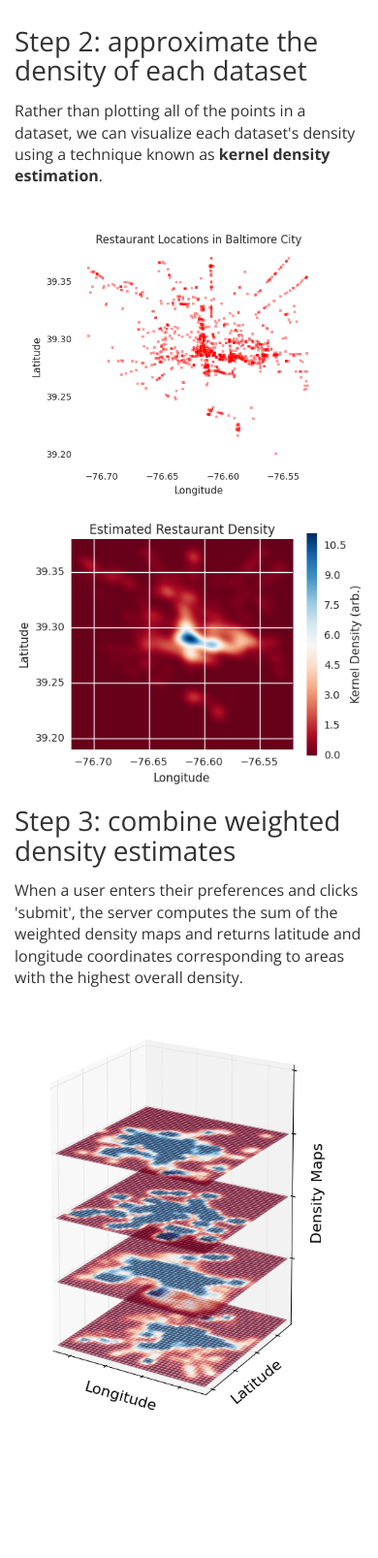
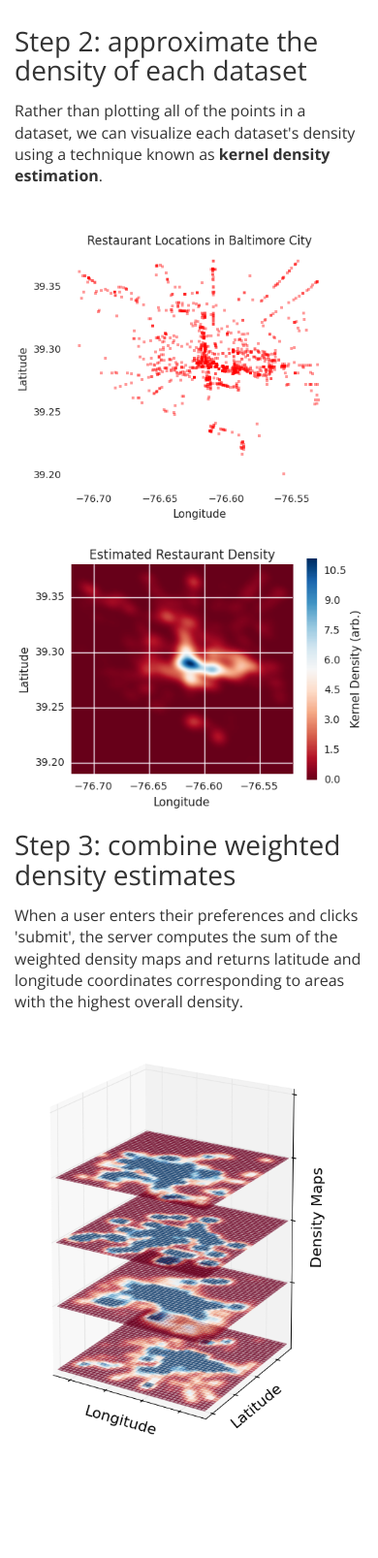
Before and after one commit to dvdwllc/stomping-grounds, a Python web app: template templates/index.html in a window 390 px wide. Shown: the part 2609-4216 px from the top of the page at 97% size. Run offline with Jinja, Linux system fonts and the light colour scheme; the template is opened without the code that fills it, so the values that code supplies are empty; some libraries are stand-ins or nearby versions; grey boxes are pictures that could not be loaded.

Commit message:
slight index mod

```diff
--- a/templates/index.html
+++ b/templates/index.html
@@ -114,7 +114,6 @@
 											<ul class="nav navbar-nav navbar-right">
 												<li class="active"><a href="#top">Home</a></li>
 												<li><a href="#recommendation">Compute a recommendation</a></li>
-                                                <li><a href="../static/clusters.html">View clusters</a></li>
 												<li><a href="#howitworks">Learn More</a></li>
 											</ul>
 										</div>
@@ -395,7 +394,7 @@
 							<iframe width="100%" height="360" frameborder="0" src="https://dvdwllc.cartodb.com/viz/5199023e-b948-11e5-9060-0e31c9be1b51/embed_map" allowfullscreen webkitallowfullscreen mozallowfullscreen oallowfullscreen msallowfullscreen></iframe>
                         </div>
                 </div>
-                <div class="row">
+                <div class="row object-non-visible" data-animation-effect="fadeIn">
                     <div class="col-md-6">
                         <h2 class="text text-left" align="left">Step 2: approximate the density of each dataset</h2>
                         <p class="lead text-left" align="left">
@@ -404,14 +403,14 @@
                     </div>
                     <div class="col-md-3 centered" data-animation-effect="fadeIn">
                         <br>
-                        <img class="center-block" src="static/images/data_crop.png" width="330" height="100%">
+                        <img class="center-block" src="static/images/data_crop.png" width="360" height="100%">
                     </div>
-                    <div class="col-md-3 centered" data-animation-effect="fadeIn">
+                    <div class="col-lg-3 centered" data-animation-effect="fadeIn">
                         <br>
                         <img class="center-block" src="static/images/KDE.png" width="360" height="100%">
                     </div>
                 </div>
-                <div class="row">
+                <div class="row object-non-visible" data-animation-effect="fadeIn">
                     <div class="col-md-8">
                         <h2 class="text text-left" align="left">Step 3: combine weighted density estimates</h2>
                         <p class="lead text-left" align="left">
```
